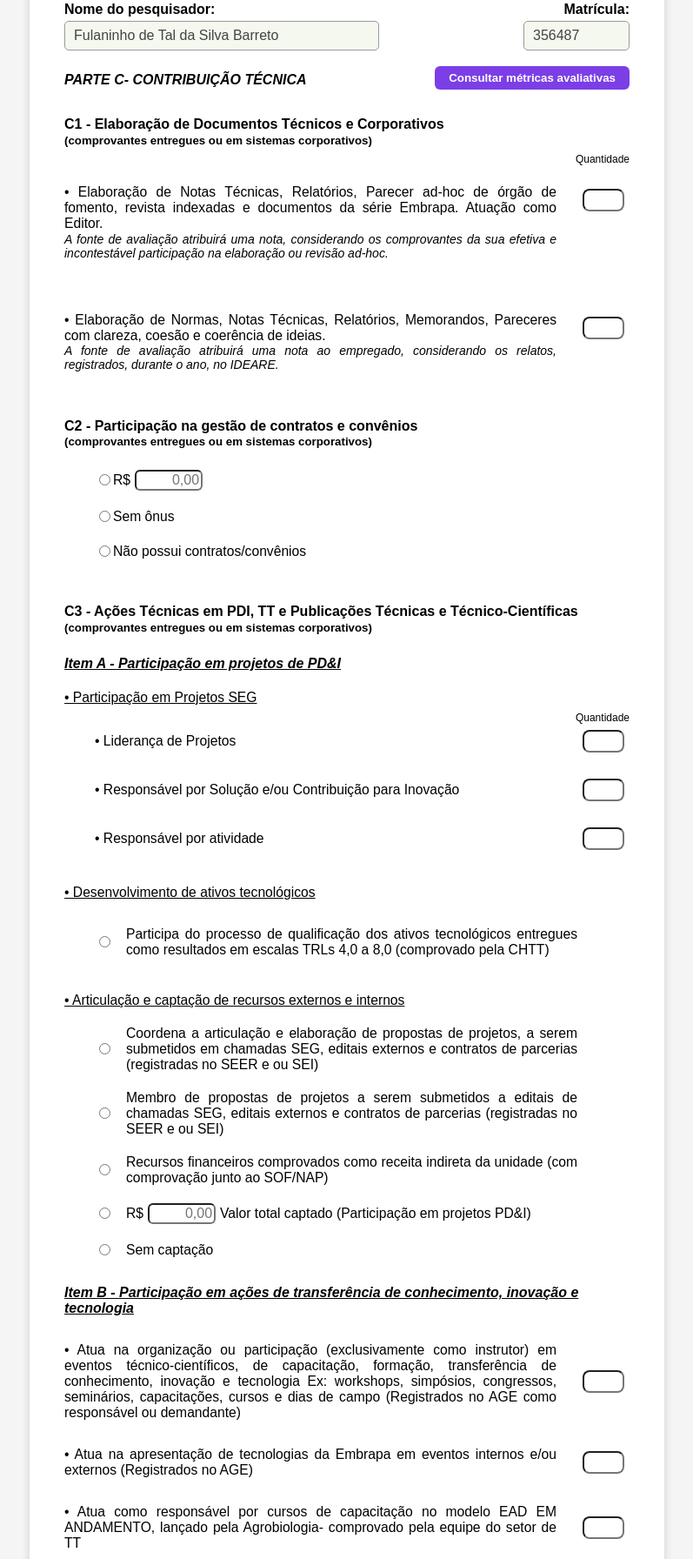
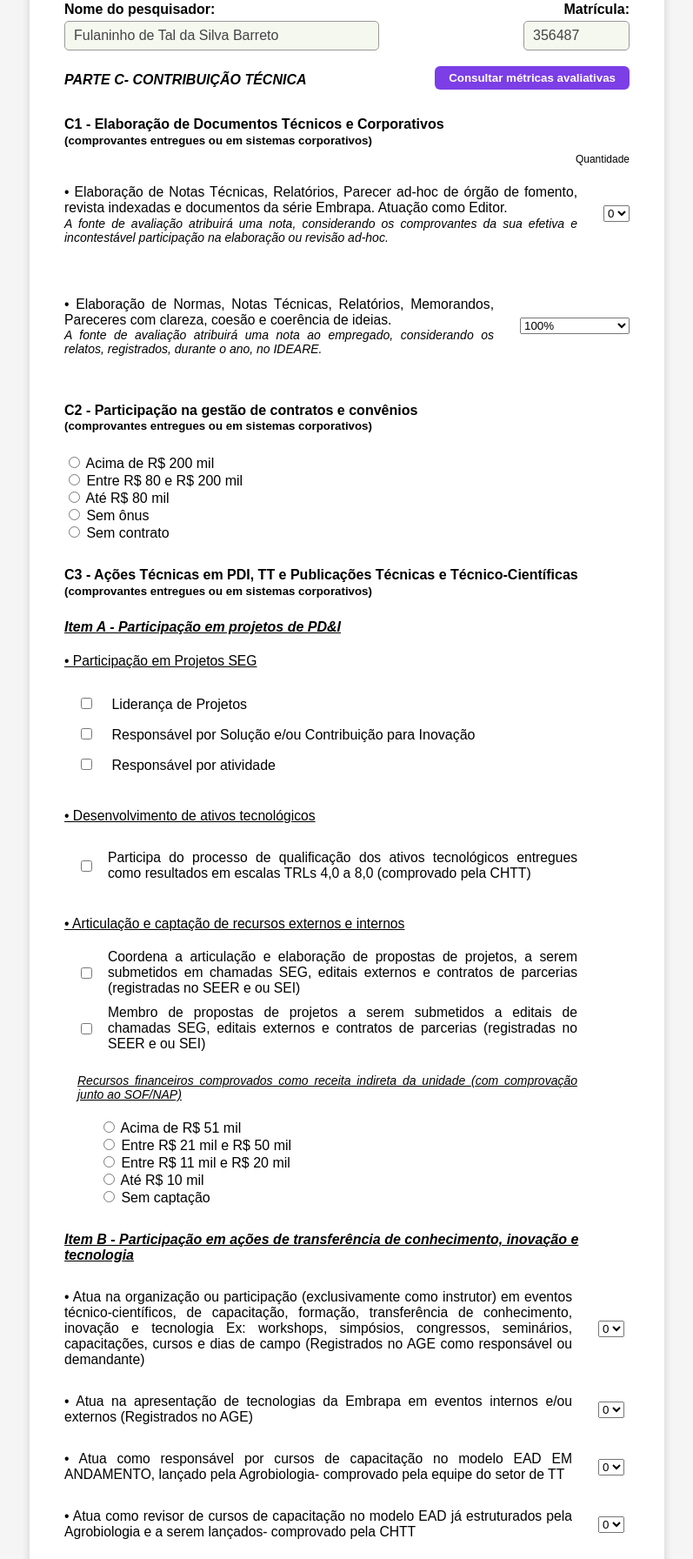
Before and after one commit to AnnaCarolinaSG/AvaliaQuick, a Django app: page /formC/ in a window 1280 px wide. Shown: the part 128-1920 px from the top of the page at 87% size, without its empty margins (241-1038 px from the left). Run offline with Django 5.2, Linux system fonts and the light colour scheme.

Commit message:
Formularios prontos

```diff
--- a/formulario/forms.py
+++ b/formulario/forms.py
@@ -1,27 +1,126 @@
 from symtable import Class
 
 from django import forms
-from .models import Formulario_A, Formulario_B, Formulario_C
+from .models import Formulario_A, Formulario_B, Formulario_C, QUANTIDADE_CHOICES, SELECAO_UNICA_CHOICES, SELECAO_CHOICES, PORCENTAGEM_CHOICES, VALOR_CONTRATO_CONVENIO_CHOICES, VALOR_RECURSOS_FINANCEIROS_COMPROVADOS_CHOICES
+
+widget_config = forms.Select(attrs={'class': 'widget-quantidade'})
+widget_checkbox_redondo = forms.CheckboxInput(attrs={'class': 'checkbox-redondo'})
+
 
 class FormularioAForm(forms.ModelForm):
+
     visao_sistemica = forms.ChoiceField(
-        choices=[(i, str(i)) for i in range(5)],
-        widget=forms.RadioSelect(),
-        required=True
+        choices=SELECAO_CHOICES,
+        widget=forms.RadioSelect(attrs={'class': 'radios-inline'})
     )
+    visao_analitica = forms.ChoiceField(
+        choices=SELECAO_CHOICES,
+        widget=forms.RadioSelect(attrs={'class': 'radios-inline'})
+    )
+    foco_planejamento = forms.ChoiceField(
+        choices=SELECAO_CHOICES,
+        widget=forms.RadioSelect(attrs={'class': 'radios-inline'})
+    )
+    orientacao_mudancas = forms.ChoiceField(
+        choices=SELECAO_CHOICES,
+        widget=forms.RadioSelect(attrs={'class': 'radios-inline'})
+    )
+    relacoes_colaboracao = forms.ChoiceField(
+        choices=SELECAO_CHOICES,
+        widget=forms.RadioSelect(attrs={'class': 'radios-inline'})
+    )
+
     class Meta:
         model = Formulario_A
         fields = '__all__'
-        widgets = {
-            'visao_sistemica': forms.RadioSelect(attrs={'class': 'radios-inline'})
-        }
+
 
 class FormularioBForm(forms.ModelForm):
+
+    presidente_comite = forms.ChoiceField(choices=QUANTIDADE_CHOICES, widget=widget_config)
+    membro_comite = forms.ChoiceField(choices=QUANTIDADE_CHOICES, widget=widget_config)
+    presidente_portifolio = forms.ChoiceField(choices=QUANTIDADE_CHOICES, widget=widget_config)
+    membro_portifolio = forms.ChoiceField(choices=QUANTIDADE_CHOICES, widget=widget_config)
+    divulgacao_midea = forms.ChoiceField(choices=QUANTIDADE_CHOICES, widget=widget_config)
+    formulacao_politicas = forms.ChoiceField(choices=QUANTIDADE_CHOICES, widget=widget_config)
+    palestrante_disciplina_pos = forms.ChoiceField(choices=QUANTIDADE_CHOICES, widget=widget_config)
+    parcerias_embrapa = forms.ChoiceField(choices=QUANTIDADE_CHOICES, widget=widget_config)
+    parcerias_intituicoes = forms.ChoiceField(choices=QUANTIDADE_CHOICES, widget=widget_config)
+    responsavel_laboratorio = forms.ChoiceField(choices=QUANTIDADE_CHOICES, widget=widget_config)
+    acoes_gerenciais_locais = forms.ChoiceField(choices=QUANTIDADE_CHOICES, widget=widget_config)
+
+    treinamentos_capacitacoes = forms.ChoiceField(choices=SELECAO_UNICA_CHOICES,widget=forms.RadioSelect(attrs={'class': 'selecao-unica'}))
+
     class Meta:
         model = Formulario_B
         fields = '__all__'
 
 class FormularioCForm(forms.ModelForm):
+    # Parte C1
+    atuacao_editor = forms.ChoiceField(choices=QUANTIDADE_CHOICES, widget=widget_config)
+    clareza_coesao = forms.ChoiceField(choices=PORCENTAGEM_CHOICES, widget=widget_config)
+
+    # Parte C2
+    gestor_contratos = forms.TypedChoiceField(choices=VALOR_CONTRATO_CONVENIO_CHOICES,widget=forms.RadioSelect(attrs={'class': 'selecao-unica'}))
+
+    # Parte C3 - ITEM A
+    lideranca_projeto = forms.BooleanField(
+        required=False,
+        label="Liderança de Projetos",
+        widget=forms.CheckboxInput(attrs={'class': 'checkbox-redondo'})
+    )
+    responsavel_solucao_contribuicao = forms.BooleanField(
+        required=False,
+        label="Responsável por Solução e/ou Contribuição para Inovação",
+        widget=forms.CheckboxInput(attrs={'class': 'checkbox-redondo'})
+    )
+    responsavel_atividade = forms.BooleanField(
+        required=False,
+        label="Responsável por atividade",
+        widget=forms.CheckboxInput(attrs={'class': 'checkbox-redondo'})
+    )
+    # =====
+    participacao_qualificacao = forms.BooleanField(
+        required=False,
+        label="Participa do processo de qualificação dos ativos tecnológicos entregues como resultados em escalas TRLs 4,0 a 8,0 (comprovado pela CHTT)",
+        widget=forms.CheckboxInput(attrs={'class': 'checkbox-redondo'})
+    )
+    coordenacao_propostas_projetos = forms.BooleanField(
+        required=False,
+        label="Coordena a articulação e elaboração de propostas de projetos, a serem submetidos em chamadas SEG, editais externos e contratos de parcerias (registradas no SEER e ou SEI)",
+        widget=forms.CheckboxInput(attrs={'class': 'checkbox-redondo'})
+    )
+    membro_propostas_projetos = forms.BooleanField(
+        required=False,
+        label="Coordena a articulação e elaboração de propostas de projetos, a serem submetidos em chamadas SEG, editais externos e contratos de parcerias (registradas no SEER e ou SEI)",
+        widget=forms.CheckboxInput(attrs={'class': 'checkbox-redondo'})
+    )
+
+    valor_recursos_financeiros_comprovados = forms.ChoiceField(
+        choices=VALOR_RECURSOS_FINANCEIROS_COMPROVADOS_CHOICES,
+        widget=forms.RadioSelect(attrs={'class': 'selecao-unica'})
+    )
+
+    #ITEM B
+
+    instrutor_eventos_tecnicos = forms.ChoiceField(choices=QUANTIDADE_CHOICES, widget=widget_config)
+    apresentacao_tecnologias_embrapa = forms.ChoiceField(choices=QUANTIDADE_CHOICES, widget=widget_config)
+    responsvel_capacitacao_ead = forms.ChoiceField(choices=QUANTIDADE_CHOICES, widget=widget_config)
+    revisor_capacitacao_ead = forms.ChoiceField(choices=QUANTIDADE_CHOICES, widget=widget_config)
+    membro_capacitacao_ead = forms.ChoiceField(choices=QUANTIDADE_CHOICES, widget=widget_config)
+    coordenador_novas_capacitacoes = forms.ChoiceField(choices=QUANTIDADE_CHOICES, widget=widget_config)
+
+    #ITEM C
+
+    artigo_a1 = forms.ChoiceField(choices=QUANTIDADE_CHOICES, widget=widget_config)
+    artigo_a2_a3_a4 = forms.ChoiceField(choices=QUANTIDADE_CHOICES, widget=widget_config)
+    artigo_b1_b2 = forms.ChoiceField(choices=QUANTIDADE_CHOICES, widget=widget_config)
+    artigo_b3_inferior = forms.ChoiceField(choices=QUANTIDADE_CHOICES, widget=widget_config)
+    producoes_tecnicas_embrapa = forms.ChoiceField(choices=QUANTIDADE_CHOICES, widget=widget_config)
+    elaboracao_cap_livros = forms.ChoiceField(choices=QUANTIDADE_CHOICES, widget=widget_config)
+    organizacao_edicao_livros = forms.ChoiceField(choices=QUANTIDADE_CHOICES, widget=widget_config)
+    artigos_resumos_eventos = forms.ChoiceField(choices=QUANTIDADE_CHOICES, widget=widget_config)
+
     class Meta:
         model = Formulario_C
         fields = '__all__'
--- a/formulario/templates/formulario/formC.html
+++ b/formulario/templates/formulario/formC.html
@@ -22,8 +22,8 @@
             <p>• Elaboração de Notas Técnicas, Relatórios, Parecer ad-hoc de órgão de fomento, revista indexadas e documentos da série Embrapa. Atuação como Editor.</p>
             <p style="font-size: 14px; margin-top: -15px; font-style: italic;">A fonte de avaliação atribuirá uma nota, considerando os comprovantes da sua efetiva e incontestável participação na elaboração ou revisão ad-hoc.</p>
         </div>
-        <div class="coluna_quantidade" style="margin-top: -50px;">
-            {% include "./input_types/_quantidade.html" with field_name="atuacao_editor" max=10 %}
+        <div class="widget-quantidade">
+            <td>{{ form.atuacao_editor }}</td>
         </div>
     </div>
 
@@ -32,8 +32,8 @@
             <p>• Elaboração de Normas, Notas Técnicas, Relatórios, Memorandos, Pareceres com clareza, coesão e coerência de ideias.</p>
             <p style="font-size: 14px; margin-top: -15px; font-style: italic;"> A fonte de avaliação atribuirá uma nota ao empregado, considerando os relatos, registrados, durante o ano, no IDEARE.</p>
         </div>
-        <div class="coluna_quantidade" style="margin-top: -30px;">
-            {% include "./input_types/_quantidade.html" with field_name="clareza_coezao" max=2 %}
+        <div class="widget-quantidade">
+            <td>{{ form.clareza_coesao }}</td>
         </div>
     </div>
 
@@ -41,42 +41,14 @@
 
     <div style="margin-top: 40px;">
         <h4>C2 - Participação na gestão de contratos e convênios</h4>
-        <h5 style="margin-top: -20px;margin-bottom: -5px">(comprovantes entregues ou em sistemas corporativos)</h5>
+        <h5 style="margin-top: -20px;margin-bottom: 25px">(comprovantes entregues ou em sistemas corporativos)</h5>
     </div>
 
-    <div class="parametro_quant" style="margin-top: 30px; justify-content: left;">
-        <div class="coluna_quantidade" style="margin-right: -30px; margin-left: 35px;">
-            {% include "./input_types/_selecao_unica.html" with field_name="gestor_contratos" value=2 selected_value=selected_value id="gestor_contratos_2" %}
-        </div>
-        <div class="parametro-desc" style="margin-right: -30px">
-            R$
-        </div>
-        <div style="margin-left: 5px">
-            {% include "./input_types/_input_text.html" with field_name="valor_gestor_contratos" %}
-        </div>
-    </div>
-
-    <div class="parametro_quant" style="margin-top: 20px; justify-content: left;">
-        <div class="coluna_quantidade" style="margin-right: -30px; margin-left: 35px;">
-            {% include "./input_types/_selecao_unica.html" with field_name="gestor_contratos" value=1 selected_value=selected_value id="gestor_contratos_1" %}
-        </div>
-        <div class="parametro-desc">
-            Sem ônus
-        </div>
-    </div>
-
-    <div class="parametro_quant" style="margin-top: 20px; justify-content: left;">
-        <div class="coluna_quantidade" style="margin-right: -30px; margin-left: 35px;">
-            {% include "./input_types/_selecao_unica.html" with field_name="gestor_contratos" value=0 selected_value=selected_value id="gestor_contratos_0" %}
-        </div>
-        <div class="parametro-desc">
-            Não possui contratos/convênios
-        </div>
-    </div>
+        {{ form.gestor_contratos }}
 
     <!-- ============================================================================================================ -->
 
-    <div style="margin-top: 50px;">
+    <div style="margin-top: 30px;">
         <h4>C3 - Ações Técnicas em PDI, TT e Publicações Técnicas e Técnico-Científicas</h4>
         <h5 style="margin-top: -20px;margin-bottom: -5px">(comprovantes entregues ou em sistemas corporativos)</h5>
     </div>
@@ -85,109 +57,82 @@
         <h4>Item A - Participação em projetos de PD&I </h4>
     </div>
 
-    <div class="parametro-desc" style="text-decoration: underline; margin-bottom: 20px">
+    <div class="parametro-desc" style="text-decoration: underline; margin-bottom: 30px">
             • Participação em Projetos SEG
     </div>
 
-    <div style="justify-content: right; display: flex; margin-top: -25px;">
-        <p style="font-size: 12px;">Quantidade</p>
-    </div>
+<!-- ------------------ -->
 
+    <div class="campo-checkbox"style="margin-left: 15px; margin-bottom: 15px">
+  {{ form.lideranca_projeto }}
+  <label for="{{ form.lideranca_projeto.id_for_label }}" style="margin-left: 15px">
+    {{ form.lideranca_projeto.label }}
+  </label>
+</div>
 
-    <div class="parametro_quant" style="margin-top: -5px; margin-left: 35px;">
-        <div class="parametro-desc">
-            • Liderança de Projetos
-        </div>
-        <div class="coluna_quantidade">
-            {% include "./input_types/_quantidade.html" with field_name="presidente_comite" max=10 %}
-        </div>
-    </div>
+<div class="campo-checkbox" style="margin-left: 15px; margin-bottom: 15px">
+  {{ form.responsavel_solucao_contribuicao }}
+  <label for="{{ form.responsavel_solucao_contribuicao.id_for_label }}" style="margin-left: 15px">
+    {{ form.responsavel_solucao_contribuicao.label }}
+  </label>
+</div>
 
-    <div class="parametro_quant" style="margin-left: 35px;">
-        <div class="parametro-desc">
-            • Responsável por Solução e/ou Contribuição para Inovação
-        </div>
-        <div class="coluna_quantidade">
-            {% include "./input_types/_quantidade.html" with field_name="membro_comite" max=2 %}
-        </div>
-    </div>
+<div class="campo-checkbox" style="margin-left: 15px; margin-bottom: 15px">
+  {{ form.responsavel_atividade }}
+  <label for="{{ form.responsavel_atividade.id_for_label }}" style="margin-left: 15px">
+    {{ form.responsavel_atividade.label }}
+  </label>
+</div>
 
-    <div class="parametro_quant" style="margin-left: 35px;">
-        <div class="parametro-desc">
-            • Responsável por atividade
-        </div>
-        <div class="coluna_quantidade">
-            {% include "./input_types/_quantidade.html" with field_name="presidente_portifolio" max=10 %}
-        </div>
-    </div>
+    <!-- ------------------ -->
 
     <div class="parametro-desc" style="text-decoration: underline; margin-bottom: 30px; margin-top: 40px">
         • Desenvolvimento de ativos tecnológicos
     </div>
 
-    <div class="parametro_quant" style="margin-top: 10px; justify-content: left; margin-left: 35px;">
+    <div class="parametro_quant" style="margin-top: 10px; justify-content: left; margin-left: 15px;">
         <div class="coluna_quantidade" style="margin-right: -30px">
-            {% include "./input_types/_selecao_unica.html" with field_name="gestor_contratos" value=0 selected_value=selected_value id="gestor_contratos_0" %}
+             {{ form.participacao_qualificacao }}
         </div>
         <div class="parametro-desc" style="margin-right: 60px; margin-left: 15px;">
             Participa do processo de qualificação dos ativos tecnológicos entregues como resultados em escalas TRLs 4,0 a 8,0 (comprovado pela CHTT)
         </div>
     </div>
 
+    <!-- ------------------ -->
+
     <div class="parametro-desc" style="text-decoration: underline; margin-bottom: 20px; margin-top: 40px">
         • Articulação e captação de recursos externos e internos
     </div>
 
-    <div class="parametro_quant" style="margin-top: 20px; justify-content: left; margin-left: 35px;">
+    <div class="parametro_quant" style="margin-top: 10px; justify-content: left; margin-left: 15px;">
         <div class="coluna_quantidade" style="margin-right: -30px">
-            {% include "./input_types/_selecao_unica.html" with field_name="gestor_contratos" value=0 selected_value=selected_value id="gestor_contratos_0" %}
+             {{ form.coordenacao_propostas_projetos }}
         </div>
         <div class="parametro-desc" style="margin-right: 60px; margin-left: 15px;">
             Coordena a articulação e elaboração de propostas de projetos, a serem submetidos em chamadas SEG, editais externos e contratos de parcerias (registradas no SEER e ou SEI)
         </div>
     </div>
 
-    <div class="parametro_quant" style="margin-top: 20px; justify-content: left; margin-left: 35px;">
+    <div class="parametro_quant" style="margin-top: 10px; justify-content: left; margin-left: 15px;">
         <div class="coluna_quantidade" style="margin-right: -30px">
-            {% include "./input_types/_selecao_unica.html" with field_name="gestor_contratos" value=0 selected_value=selected_value id="gestor_contratos_0" %}
+             {{ form.membro_propostas_projetos }}
         </div>
         <div class="parametro-desc" style="margin-right: 60px; margin-left: 15px;">
             Membro de propostas de projetos a serem submetidos a editais de chamadas SEG, editais externos e contratos de parcerias (registradas no SEER e ou SEI)
         </div>
     </div>
 
-    <div class="parametro_quant" style="margin-top: 20px; justify-content: left; margin-left: 35px;">
+    <div class="parametro-desc" style="margin-right: 60px; margin-left: 15px; margin-top: 25px; font-size: 14px; font-style: italic; text-decoration: underline">
+            Recursos financeiros comprovados como receita indireta da unidade (com comprovação junto ao SOF/NAP)
+    </div>
+
+    <div class="parametro_quant" style="margin-top: 20px; justify-content: left; margin-left: 40px;">
         <div class="coluna_quantidade" style="margin-right: -30px">
-            {% include "./input_types/_selecao_unica.html" with field_name="gestor_contratos" value=0 selected_value=selected_value id="gestor_contratos_0" %}
-        </div>
-        <div class="parametro-desc" style="margin-right: 60px; margin-left: 15px;">
-            Recursos financeiros comprovados como receita indireta da unidade (com comprovação junto ao SOF/NAP)
+             {{ form.valor_recursos_financeiros_comprovados }}
         </div>
     </div>
 
-    <div class="parametro_quant" style="margin-top: 20px; justify-content: left; margin-left: 35px;">
-        <div class="coluna_quantidade" style="margin-right: -30px">
-            {% include "./input_types/_selecao_unica.html" with field_name="gestor_contratos" value=2 selected_value=selected_value id="gestor_contratos_2" %}
-        </div>
-        <div class="parametro-desc" style="margin-right: -30px; margin-left: 15px;">
-            R$
-        </div>
-        <div style="margin-left: 5px">
-            {% include "./input_types/_input_text.html" with field_name="valor_gestor_contratos" %}
-        </div>
-        <div class="parametro-desc" style="margin-right: 60px; margin-left: -25px;">
-            Valor total captado (Participação em projetos PD&I)
-        </div>
-    </div>
-
-    <div class="parametro_quant" style="margin-top: 20px; justify-content: left; margin-left: 35px;">
-        <div class="coluna_quantidade" style="margin-right: -30px">
-            {% include "./input_types/_selecao_unica.html" with field_name="gestor_contratos" value=0 selected_value=selected_value id="gestor_contratos_0" %}
-        </div>
-        <div class="parametro-desc" style="margin-right: 60px; margin-left: 15px;">
-            Sem captação
-        </div>
-    </div>
     <!-- ----------------------------------------------------------- -->
 
     <div class="parametro-title" style="margin-top: 30px; text-decoration: underline; font-style: italic">
@@ -199,7 +144,7 @@
             • Atua na organização ou participação (exclusivamente como instrutor) em eventos técnico-científicos, de capacitação, formação, transferência de conhecimento, inovação e tecnologia Ex: workshops, simpósios, congressos, seminários, capacitações, cursos e dias de campo (Registrados no AGE como responsável ou demandante)
         </div>
         <div class="coluna_quantidade">
-            {% include "./input_types/_quantidade.html" with field_name="responsavel_laboratorio" max=10 %}
+            {{ form.instrutor_eventos_tecnicos }}
         </div>
     </div>
 
@@ -208,7 +153,7 @@
             • Atua na apresentação de tecnologias da Embrapa em eventos internos e/ou externos (Registrados no AGE)
         </div>
         <div class="coluna_quantidade">
-            {% include "./input_types/_quantidade.html" with field_name="responsavel_laboratorio" max=10 %}
+            {{ form.apresentacao_tecnologias_embrapa }}
         </div>
     </div>
 
@@ -216,7 +161,7 @@
         <div class="parametro-desc">
             • Atua como responsável por cursos de capacitação no modelo EAD EM ANDAMENTO, lançado pela Agrobiologia- comprovado pela equipe do setor de TT        </div>
         <div class="coluna_quantidade">
-            {% include "./input_types/_quantidade.html" with field_name="responsavel_laboratorio" max=10 %}
+            {{ form.responsvel_capacitacao_ead }}
         </div>
     </div>
 
@@ -225,7 +170,7 @@
             • Atua como revisor de cursos de capacitação no modelo EAD já estruturados pela Agrobiologia e a serem lançados- comprovado pela CHTT
         </div>
         <div class="coluna_quantidade">
-            {% include "./input_types/_quantidade.html" with field_name="responsavel_laboratorio" max=10 %}
+            {{ form.revisor_capacitacao_ead }}
         </div>
     </div>
 
@@ -234,7 +179,7 @@
             • Atua como membro de cursos de capacitação no modelo EAD lançados por outras unidades da Embrapa e com comprovação da CHTT da unidade responsável pelo curso
         </div>
         <div class="coluna_quantidade">
-            {% include "./input_types/_quantidade.html" with field_name="responsavel_laboratorio" max=10 %}
+            {{ form.membro_capacitacao_ead }}
         </div>
     </div>
 
@@ -243,7 +188,7 @@
             • Atua como coordenador e ou conteudista NOVOS de cursos de capacitação no modelo EAD a ser lançado pela Agrobiologia - comprovado pela equipe do setor de TT
         </div>
         <div class="coluna_quantidade">
-            {% include "./input_types/_quantidade.html" with field_name="responsavel_laboratorio" max=10 %}
+           {{ form.coordenador_novas_capacitacoes }}
         </div>
     </div>
 
@@ -262,7 +207,7 @@
             • Artigo Publicado em periódico - A1
         </div>
         <div class="coluna_quantidade">
-            {% include "./input_types/_quantidade.html" with field_name="presidente_comite" max=10 %}
+            {{ form.artigo_a1 }}
         </div>
     </div>
 
@@ -271,7 +216,7 @@
             • Artigo Publicado em periódico - A2, A3 e A4
         </div>
         <div class="coluna_quantidade">
-            {% include "./input_types/_quantidade.html" with field_name="presidente_comite" max=10 %}
+            {{ form.artigo_a2_a3_a4 }}
         </div>
     </div>
 
@@ -280,7 +225,7 @@
             • Artigo Publicado em periódico - B1 e B2
         </div>
         <div class="coluna_quantidade">
-            {% include "./input_types/_quantidade.html" with field_name="presidente_comite" max=10 %}
+            {{ form.artigo_b1_b2 }}
         </div>
     </div>
 
@@ -289,7 +234,7 @@
             • Artigo Publicado em periódico - B3 ou inferior
         </div>
         <div class="coluna_quantidade">
-            {% include "./input_types/_quantidade.html" with field_name="presidente_comite" max=10 %}
+            {{ form.artigo_b3_inferior }}
         </div>
     </div>
 
@@ -298,7 +243,7 @@
             • Publicação de produções técnicas da Embrapa: Boletim de pesquisa, Circular Técnica, Comunicado Técnico e Série Documentos
         </div>
         <div class="coluna_quantidade" style="margin-top: -10px;">
-            {% include "./input_types/_quantidade.html" with field_name="presidente_comite" max=10 %}
+            {{ form.producoes_tecnicas_embrapa }}
         </div>
     </div>
 
@@ -307,7 +252,7 @@
             • Elaboração de capítulo de livros
         </div>
         <div class="coluna_quantidade">
-            {% include "./input_types/_quantidade.html" with field_name="presidente_comite" max=10 %}
+            {{ form.elaboracao_cap_livros }}
         </div>
     </div>
 
@@ -316,7 +261,7 @@
             • Organização/Edição de livros
         </div>
         <div class="coluna_quantidade">
-            {% include "./input_types/_quantidade.html" with field_name="presidente_comite" max=10 %}
+            {{ form.organizacao_edicao_livros }}
         </div>
     </div>
 
@@ -325,7 +270,7 @@
             • Artigos e resumos publicados em anais de eventos científicos;
         </div>
         <div class="coluna_quantidade">
-            {% include "./input_types/_quantidade.html" with field_name="presidente_comite" max=10 %}
+            {{ form.artigos_resumos_eventos }}
         </div>
     </div>
 
--- a/formulario/views.py
+++ b/formulario/views.py
@@ -10,6 +10,8 @@ def criarFormularioA(request):
             form.save()
             print(form.cleaned_data)
             return redirect('/formB')
+        else:
+            print(form.errors)
     else:
         form = FormularioAForm()
     return render(request, 'formulario/formA.html', {'form': form, 'tipo': 'A'})
@@ -20,6 +22,8 @@ def editarFormularioA(request, id):
     if form.is_valid():
         form.save()
         return redirect('/listaFormularioA')
+    else:
+        print(form.errors)
     return  render(request, 'formulario/formA.html', {'form': form, 'tipo': 'A'})
 
 #--FORMS B--
@@ -28,7 +32,9 @@ def criarFormularioB(request):
         form = FormularioBForm(request.POST)
         if form.is_valid():
             form.save()
-            return redirect('/formC.html')
+            return redirect('/formC')
+        else:
+            print(form.errors)
     else:
         form = FormularioBForm()
     return render(request, 'formulario/formB.html', {'form': form, 'tipo': 'B'})
@@ -39,6 +45,8 @@ def editarFormularioB(request, id):
     if form.is_valid():
         form.save()
         return redirect('/formB.html')
+    else:
+        print(form.errors)
     return  render(request, 'formulario/formB.html', {'form': form, 'tipo': 'B'})
 
 
@@ -48,7 +56,9 @@ def criarFormularioC(request):
         form = FormularioCForm(request.POST)
         if form.is_valid():
             form.save()
-            return redirect('/avaliacao.html')
+            return redirect('/avaliacao')
+        else:
+            print(form.errors)
     else:
         form = FormularioCForm()
     return render(request, 'formulario/formC.html', {'form': form, 'tipo': 'C'})
@@ -59,6 +69,8 @@ def editarFormularioC(request, id):
     if form.is_valid():
         form.save()
         return redirect('/formC')
+    else:
+        print(form.errors)
     return  render(request, 'formulario/formC.html', {'form': form, 'tipo': 'C'})
 
 
```
Also changed, not shown: formulario/models.py (+80 -40 lines).
